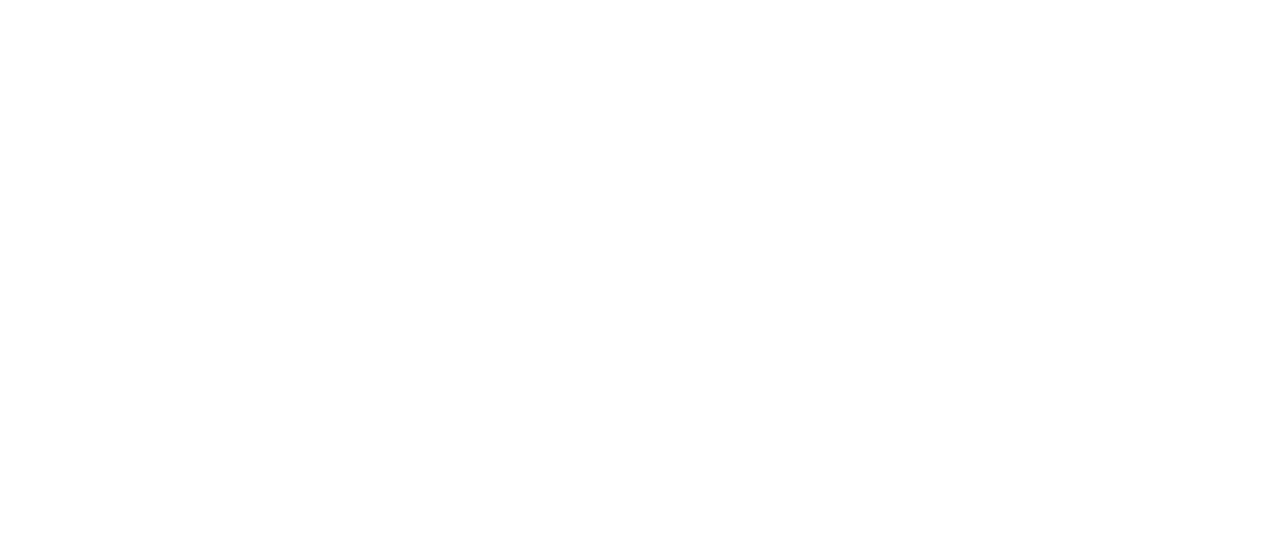
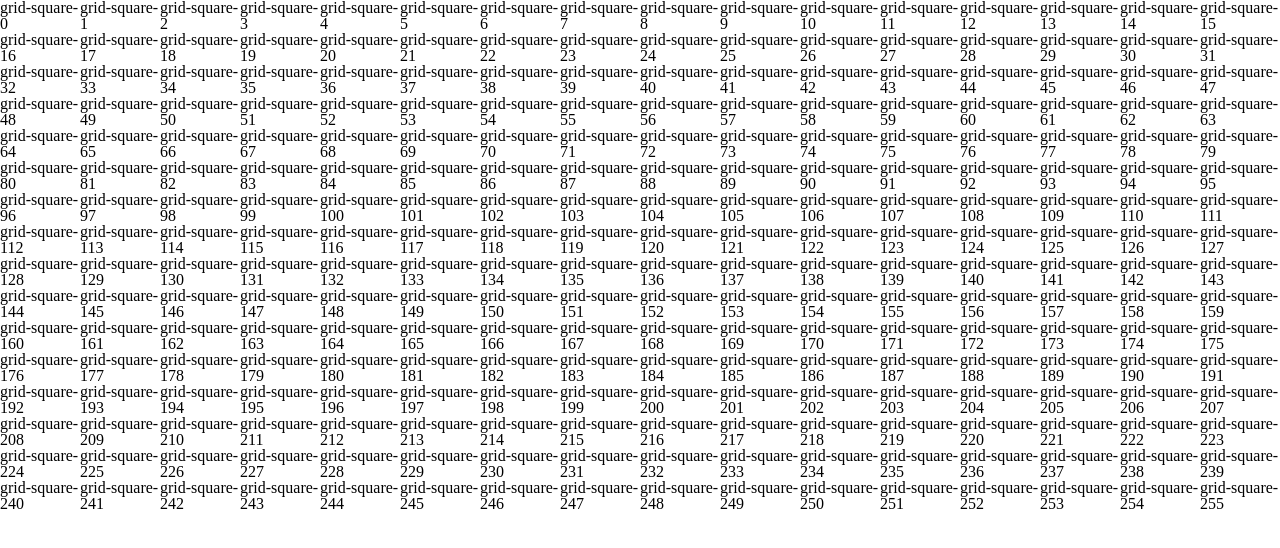
Before and after one commit to pjsilvestre/top-etch-a-sketch, a website: page index.html in a window 1280 px wide. Drawn offline with Linux system fonts and the light colour scheme.

Commit message:
Implement addGridSquares

```diff
--- a/index.html
+++ b/index.html
@@ -8,6 +8,7 @@
     <link rel="stylesheet" href="style.css">
   </head>
   <body>
+    <div id="gridContainer"></div>
     <script src="index.js"></script>
   </body>
 </html>
--- a/index.js
+++ b/index.js
@@ -0,0 +1,24 @@
+/**
+ * Gets the document's main div container
+ * @return {Element} The main div container
+ */
+function getGridContainer() {
+  return document.querySelector('#gridContainer');
+}
+
+/**
+ * Adds grid squares to the main div container
+ */
+function addGridSquares() {
+  const gridContainer = getGridContainer();
+
+  // TODO variable grid size
+  for (let i = 0; i < 256; i++) {
+    const grid = document.createElement('div');
+    grid.textContent = `grid-square-${i}`;
+    grid.classList.add('grid-square');
+    gridContainer.appendChild(grid);
+  }
+}
+
+addGridSquares();
--- a/style.css
+++ b/style.css
@@ -0,0 +1,5 @@
+#gridContainer {
+  display: grid;
+  grid-template-rows: repeat(16, 6.25%);
+  grid-template-columns: repeat(16, 6.25%);
+}
```
